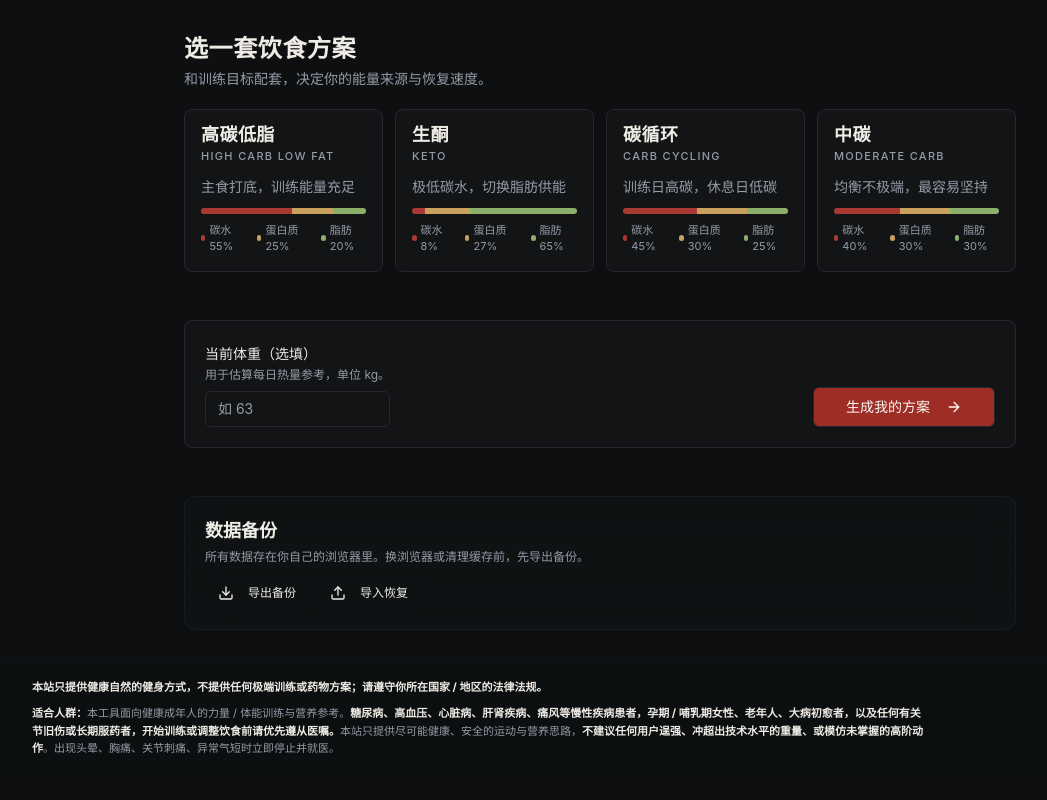
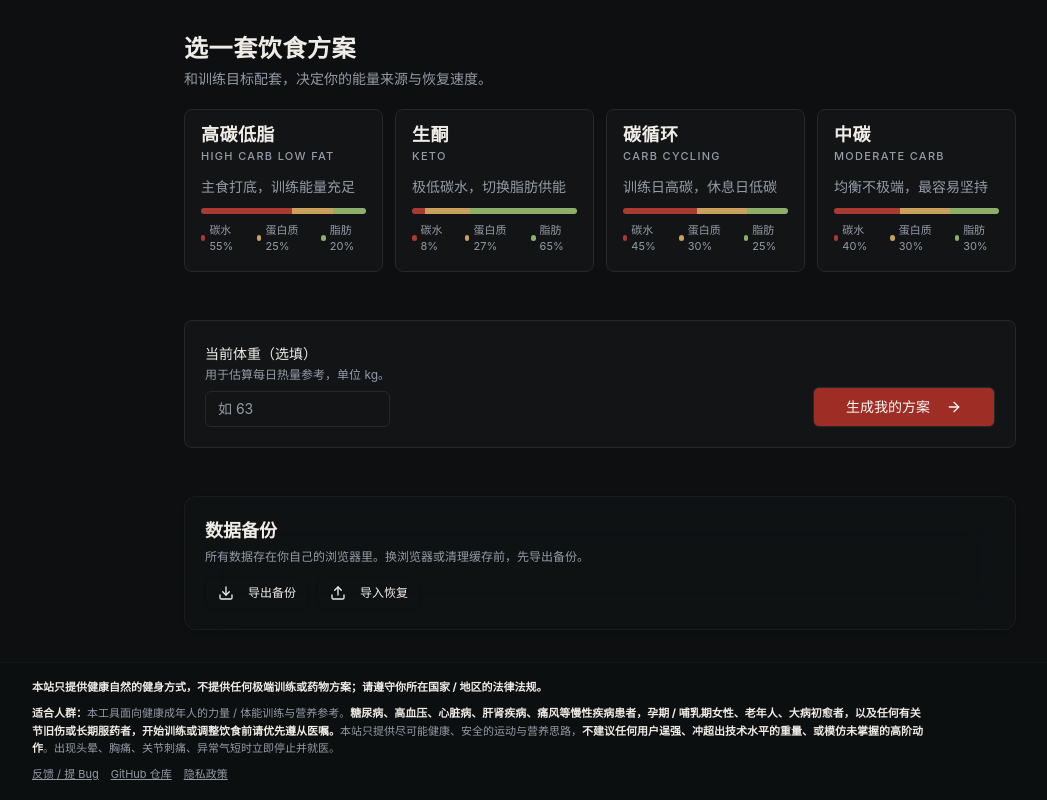
Before and after one commit to hf5060ti/xiongzhi-will, a React (Vite) app: page / in a window 1280 px wide. Shown: the part 1307-2107 px from the top of the page, without its empty margins (80-1127 px from the left). Before the commit the page ends 2081 px from the top, so only its background shows below. Built offline with nearby package versions, Linux system fonts and the light colour scheme; a web font is replaced by a local one.

Commit message:
feat: SEO优化——robots.txt/sitemap.xml/og元标签/favicon/反馈入口/隐私政策链接

```diff
--- a/index.html
+++ b/index.html
@@ -4,8 +4,15 @@
     <meta charset="UTF-8" />
     <meta name="viewport" content="width=device-width, initial-scale=1.0" />
     <meta name="theme-color" content="#0a0a0a" />
+    <meta name="description" content="雄性意志——自然健身训练与营养定制系统。目标设定、动作百科、营养库、BMR/TDEE计算、AI教练。纯前端，数据只存本地。" />
+    <meta property="og:title" content="雄性意志 - 自然健身系统" />
+    <meta property="og:description" content="自然健身训练与营养定制系统。目标设定、动作百科、营养库、BMR/TDEE计算、AI教练。" />
+    <meta property="og:type" content="website" />
+    <meta name="twitter:card" content="summary_large_image" />
     <link rel="manifest" href="/manifest.webmanifest" />
-    <title>雄性意志</title>
+    <link rel="icon" type="image/png" href="/images/spartan.png" />
+    <link rel="apple-touch-icon" href="/images/spartan.png" />
+    <title>雄性意志 - 自然健身系统</title>
   </head>
   <body>
     <div id="root"></div>
--- a/src/components/Layout.tsx
+++ b/src/components/Layout.tsx
@@ -202,6 +202,11 @@ export const Layout = () => {
               <b className="text-foreground">糖尿病、高血压、心脏病、肝肾疾病、痛风等慢性疾病患者，孕期 / 哺乳期女性、老年人、大病初愈者，以及任何有关节旧伤或长期服药者，开始训练或调整饮食前请优先遵从医嘱。</b>
               本站只提供尽可能健康、安全的运动与营养思路，<b className="text-foreground">不建议任何用户逞强、冲超出技术水平的重量、或模仿未掌握的高阶动作</b>。出现头晕、胸痛、关节刺痛、异常气短时立即停止并就医。
             </p>
+            <p className="mt-2 flex flex-wrap gap-3">
+              <a href="https://github.com/hf5060ti/xiongzhi-will/issues" target="_blank" rel="noopener noreferrer" className="underline hover:text-foreground">反馈 / 提 Bug</a>
+              <a href="https://github.com/hf5060ti/xiongzhi-will" target="_blank" rel="noopener noreferrer" className="underline hover:text-foreground">GitHub 仓库</a>
+              <Link to="/privacy" className="underline hover:text-foreground">隐私政策</Link>
+            </p>
           </div>
         </footer>
       </main>
```
Also changed, not shown: public/robots.txt (added), 1 other file (tests, documents, lock files or other folders).
